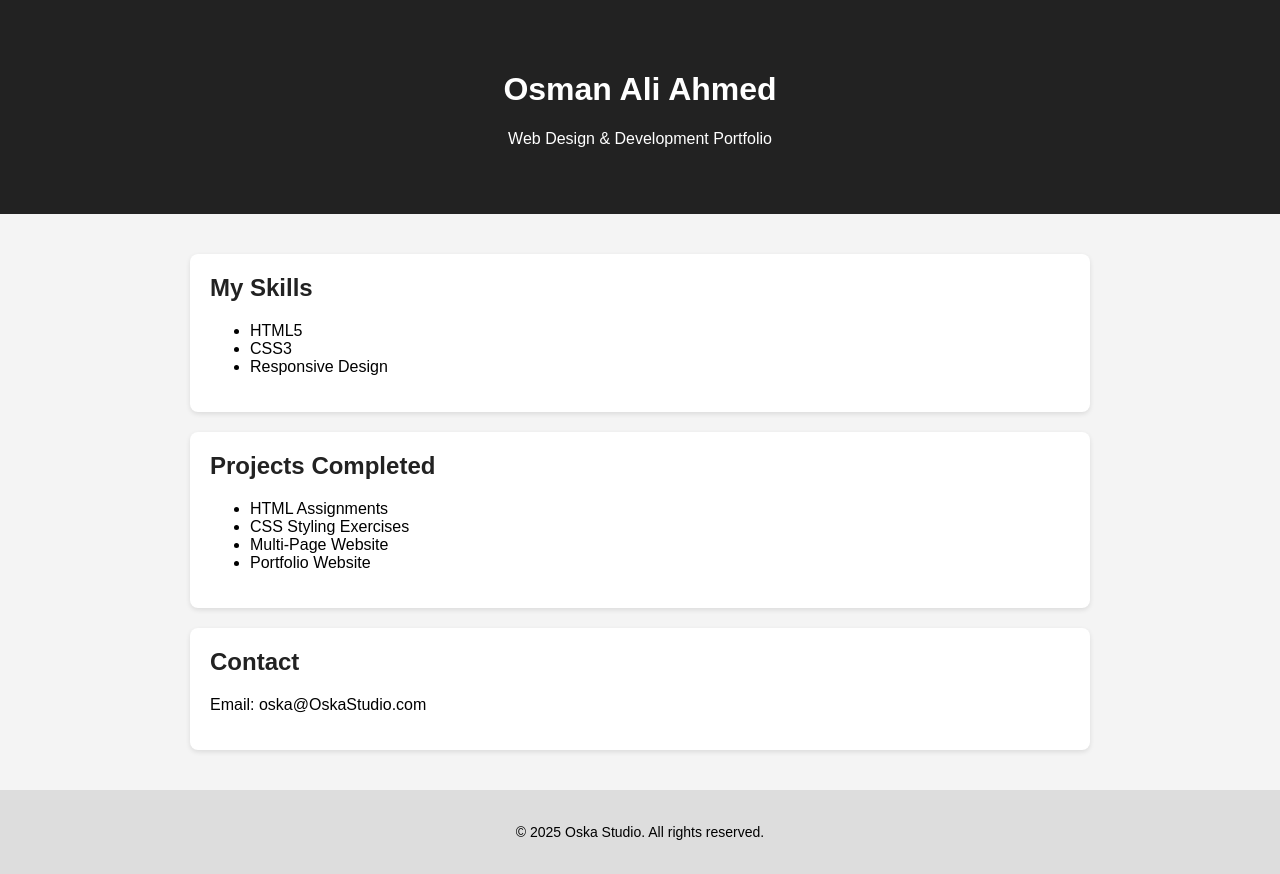
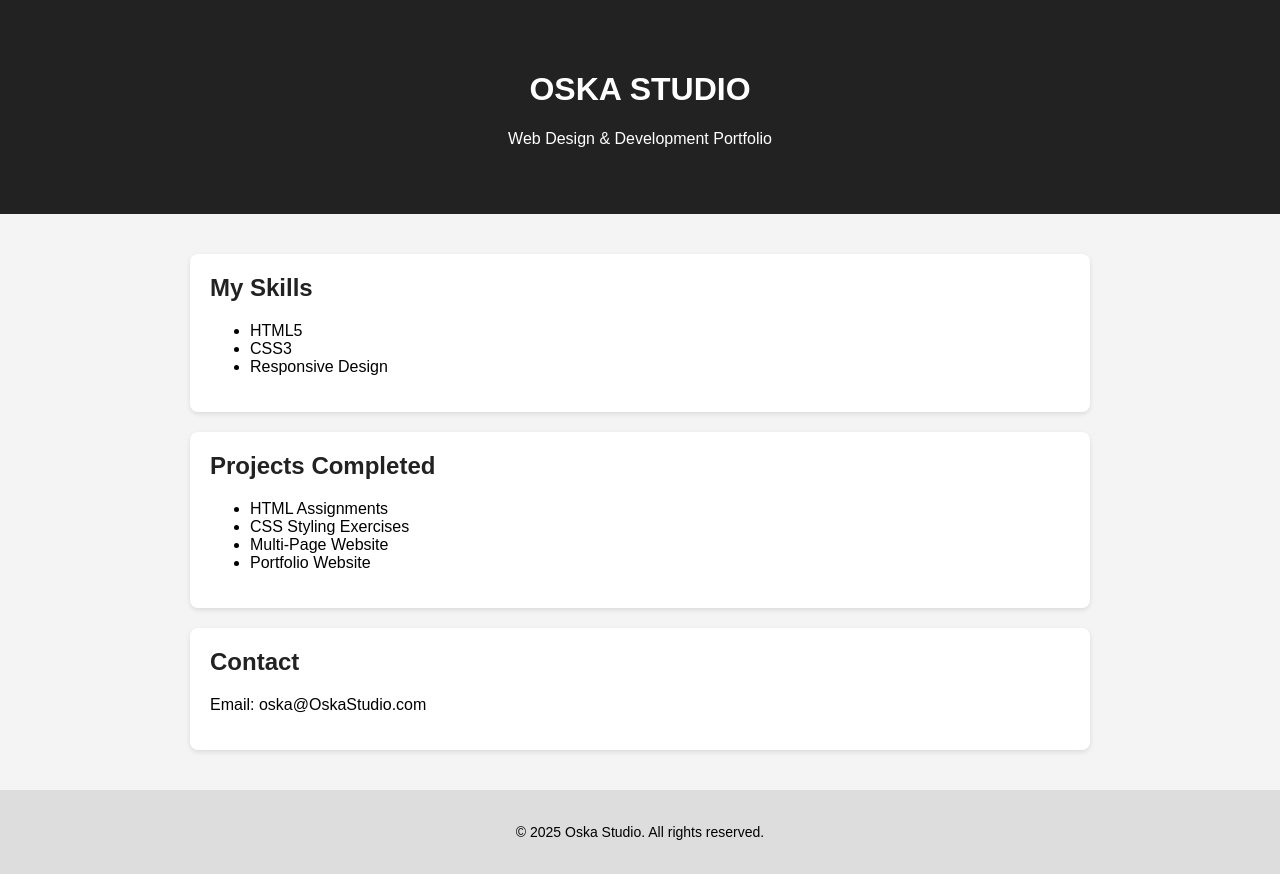
Before and after one commit to oska-ali/portfolio, a plain HTML site: page index.html in a window 1280 px wide. Drawn offline with Linux system fonts and the light colour scheme.

Commit message:
index.html

```diff
--- a/index.html
+++ b/index.html
@@ -9,7 +9,7 @@
 <body>
 
     <header>
-        <h1>Osman Ali Ahmed</h1>
+        <h1> OSKA STUDIO</h1>
         <p>Web Design & Development Portfolio</p>
     </header>
 
```
